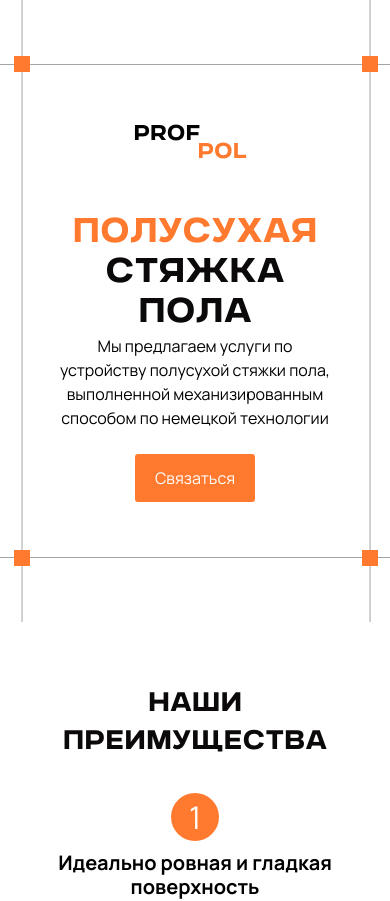
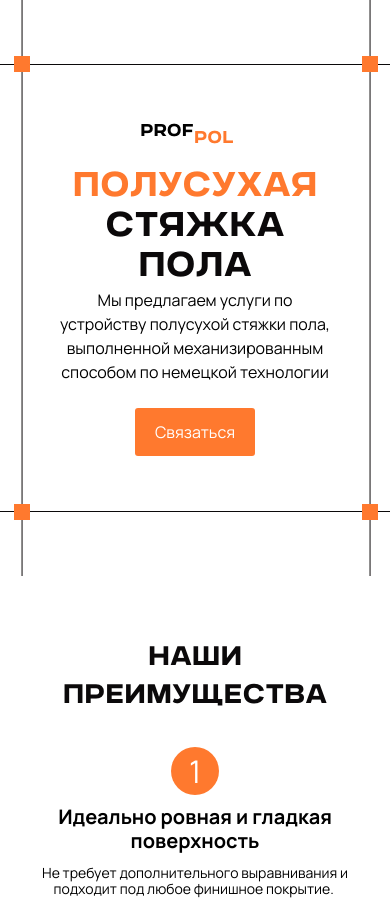
Before and after one commit to amazonooo/repair, a Next.js app: page / in a window 390 px wide. Shown: the top 901 px of the page. Built offline with nearby package versions, Linux system fonts and the light colour scheme.

Commit message:
change some colors

```diff
--- a/src/components/layout/Header.tsx
+++ b/src/components/layout/Header.tsx
@@ -5,10 +5,10 @@ const Header: FC = () => {
   return (
 		<header className='px-5 py-16 sm:px-10 md:px-14 lg:p-24 flex flex-col items-center justify-center overflow-hidden'>
 			<div className='relative flex flex-col items-center justify-center h-full w-full py-14'>
-				<div className='absolute w-[1155px] sm:w-[1230px] md:w-[1260px] lg:w-[1490px] h-[.1px] rotate-90 -left-[575px] sm:-left-[613px] md:-left-[628px] lg:-left-[743px] top-0 bg-gray-200'></div>
-				<div className='absolute w-[2520px] h-[1px] bottom-0 bg-gray-200'></div>
-				<div className='absolute w-[1155px] sm:w-[1230px] md:w-[1260px] lg:w-[1490px] h-[.1px] rotate-90 -right-[578px] sm:-right-[615px] md:-right-[630px] lg:-right-[745px] top-0 bg-gray-200'></div>
-				<div className='absolute w-[2520px] h-[1px] top-0 bg-gray-200'></div>
+				<div className='absolute w-[1155px] sm:w-[1230px] md:w-[1260px] lg:w-[1490px] h-[.1px] rotate-90 -left-[575px] sm:-left-[613px] md:-left-[628px] lg:-left-[743px] top-0 bg-black'></div>
+				<div className='absolute w-[2520px] h-[1px] bottom-0 bg-black'></div>
+				<div className='absolute w-[1155px] sm:w-[1230px] md:w-[1260px] lg:w-[1490px] h-[.1px] rotate-90 -right-[578px] sm:-right-[615px] md:-right-[630px] lg:-right-[745px] top-0 bg-black'></div>
+				<div className='absolute w-[2520px] h-[1px] top-0 bg-black'></div>
 
 				<div className='absolute w-4 h-4 bg-primary -top-2 -left-1.5'></div>
 				<div className='absolute w-4 h-4 bg-primary -bottom-2 -left-1.5'></div>
@@ -19,10 +19,10 @@ const Header: FC = () => {
 					style={{
 						fontFamily: 'Gunterz',
 					}}
-					className='uppercase mr-14 lg:mr-24 relative pb-16 md:pb-24 lg:pb-28 text-xl md:text-2xl md:leading-[54px] lg:text-[1.5rem] lg:leading-[50px]'
+					className='uppercase mr-14 lg:mr-24 relative pb-6 md:pb-20 lg:pb-24 text-base md:text-2xl md:leading-[54px] lg:text-[1.5rem] lg:leading-[50px]'
 				>
 					Prof{' '}
-					<span className='absolute text-primary top-[19%] left-16 md:top-[14%] md:left-20 lg:left-20 lg:top-[13%]'>
+					<span className='absolute text-primary top-[15%] left-13 md:top-[14%] md:left-20 lg:left-20 lg:top-[13%]'>
 						Pol
 					</span>
 				</h1>
```
